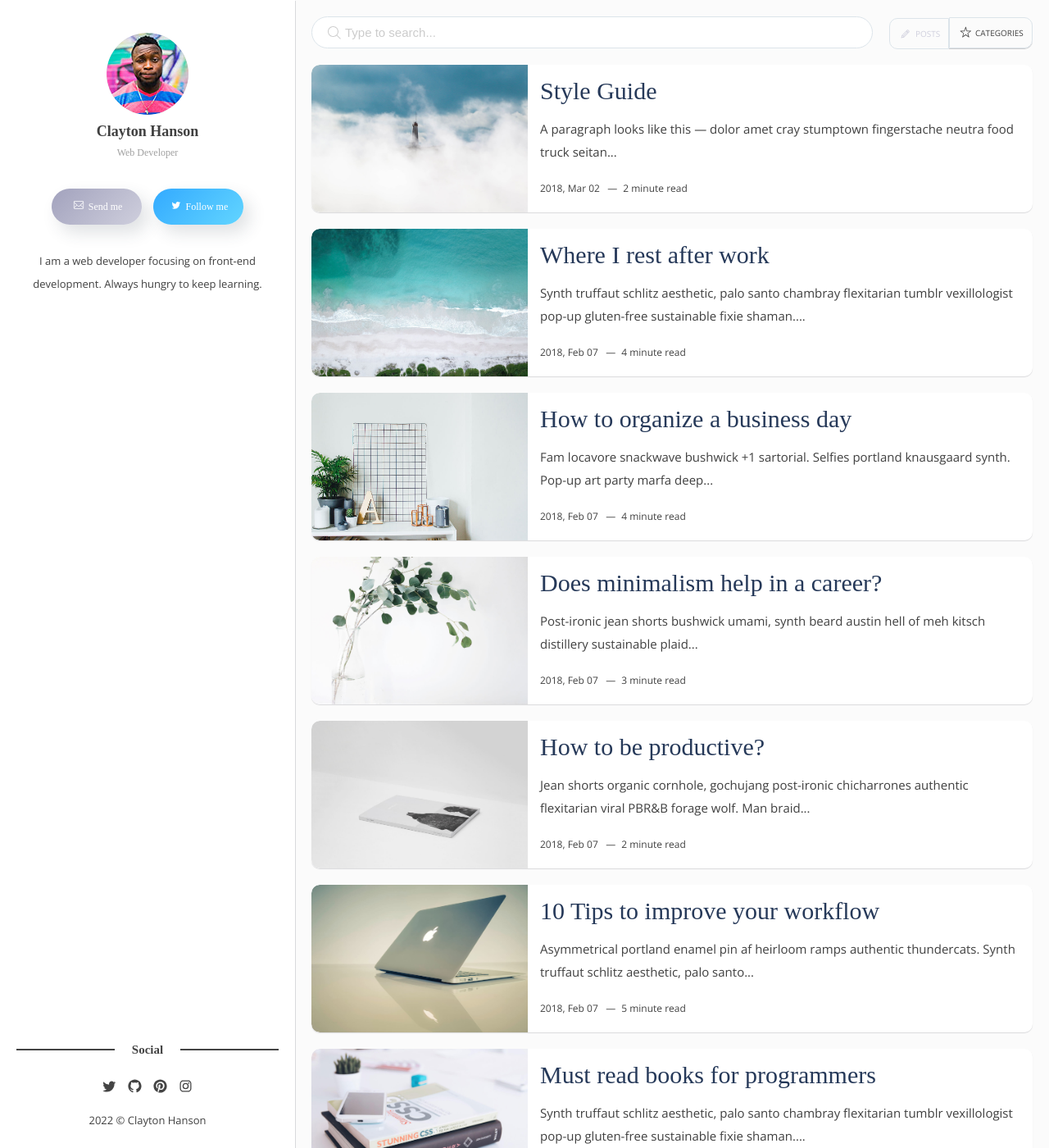
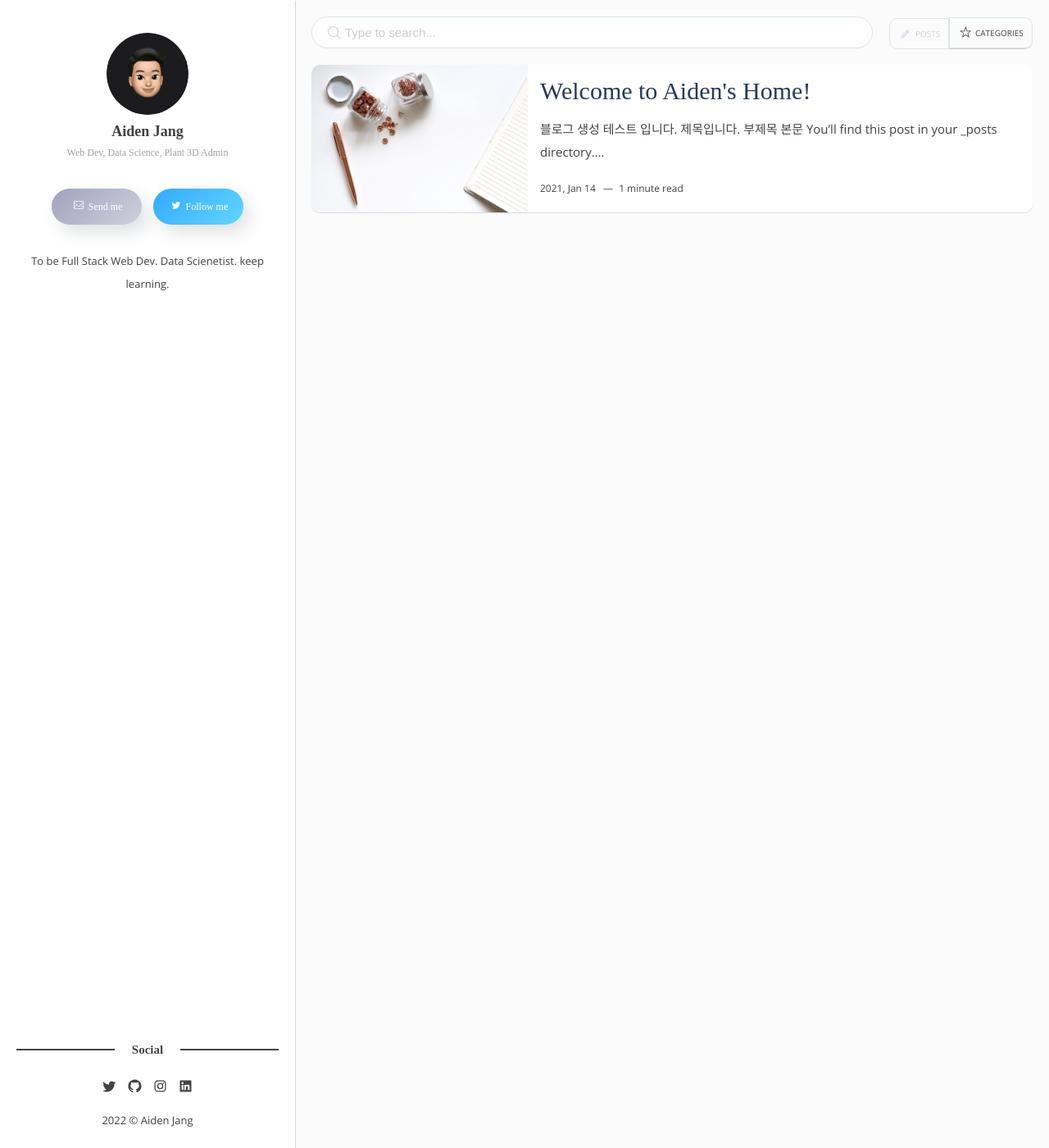
Before and after one commit to FrostScent/FrostScent.github.io, a Jekyll site: the page built from index.html, in a window 1280 px wide and 1400 px high. Shown: the whole window at 82% size. Built offline with Jekyll 4.4.1, drawn with Linux system fonts in a browser that asks for light colours; some web fonts are replaced; the list of posts is cut into pages by our own code; some of the changed text lies outside the part shown.

Commit message:
Blog Initial Setup

```diff
--- a/Gemfile
+++ b/Gemfile
@@ -3,6 +3,7 @@ source "https://rubygems.org"
 gem 'bundler'
 gem 'jekyll'
 gem 'jekyll-paginate'
+gem 'jekyll-toc'
 
 # Windows does not include zoneinfo files, so bundle the tzinfo-data gem
 gem "tzinfo-data", platforms: [:mingw, :mswin, :x64_mingw, :jruby]
--- a/_config.yml
+++ b/_config.yml
@@ -1,25 +1,25 @@
-title: Welcome to Flexton
-description: Flexton is a responsive and ultra-minimal theme for Jekyll.
+title: Aiden's Home
+description: Study book of Aiden
 baseurl: "" # the subpath of your site, e.g. /blog
-url: "flexton.netlify.com" # the base hostname & protocol for your site, e.g. http://example.com
+url: "FrostScent.github.io" # the base hostname & protocol for your site, e.g. http://example.com
 
 # Author
-author-name:    Clayton Hanson
-author-image:   1.jpg
-author-job:     Web Developer
-author-email:   your-email@domain.com # Add your email for contant form.
-author-twitter: artemsheludko_ # Add your twitter account
-about-author:   I am a web developer focusing on front-end development. Always hungry to keep learning.
+author-name:    Aiden Jang
+author-image:   author.png
+author-job:     Web Dev, Data Science, Plant 3D Admin
+author-email:   sbjang01@gmail.com # Add your email for contant form.
+author-twitter: FrostScent # Add your twitter account
+about-author:   To be Full Stack Web Dev. Data Scienetist. keep learning.
 
 # Social settings
-social-twitter:   artemsheludko_
+social-twitter:   FrostScent
 social-facebook:
-social-github:    artemsheludko
-social-pinterest: artemsheludko
-social-instagram: artemsheludko_
+social-github:    FrostScent
+social-pinterest:
+social-instagram: seungbeomjang
 social-youtube:
 social-vk:
-social-linkedin:
+social-linkedin:  승범-장-93aa30101
 
 # Newsletter
 mailchimp: # Add your MailChimp form identifier. For example - blogenjoyfreedom.us16.list-manage.com/subscribe/post?u=cd56155d76ddeeb4c0bc4d080&amp;id=7a526cd13e
@@ -28,13 +28,14 @@ mailchimp: # Add your MailChimp form identifier. For example - blogenjoyfreedom.
 google-analytics: # Add your identifier. For example UA-99631805-1
 
 # Comment Section (Disqus)
-disqus-identifier: mr-brown # Add your shortname for Disqus Comment. For example mr-brown
+disqus-identifier: Aiden # Add your shortname for Disqus Comment. For example mr-brown
 
 # Build settings
 markdown: kramdown
 permalink: /:year/:month/:day/:title/
 plugins:
   - jekyll-paginate
+  - jekyll-toc
 
 paginate: 7
 paginate_path: "/page/:num/"
@@ -51,3 +52,13 @@ exclude:
   - Gemfile
   - Gemfile.lock
   - vendor
+
+toc:
+  min_level: 1
+  max_level: 6
+  ordered_list: false
+  no_toc_section_class: no_toc_section
+  list_class: section-nav
+  sublist_class: ''
+  item_class: toc-entry
+  item_prefix: toc-
--- a/_includes/form.html
+++ b/_includes/form.html
@@ -1,5 +1,5 @@
 <div class="c-form-box">
-  <form class="c-form" action="{% if site.author-email %}https://formspree.io/{{site.author-email}}{% else %}#{% endif %}" method="POST">
+  <form class="c-form" action="https://formspree.io/f/xvolzzkg" method="POST">
     <div class="c-form-bnt__close" data-icon='ei-close' data-size='s'></div>
       <div class="c-form__title">You can contact me!</div>
     <div class="c-form__group">
--- a/_pages/contact/index.html
+++ b/_pages/contact/index.html
@@ -16,7 +16,7 @@ permalink: /contact/
   </div>
 </header>
 <div class="c-form-box o-opacity">
-  <form class="c-form" action="{% if site.author-email %}https://formspree.io/{{site.author-email}}{% else %}#{% endif %}"
+  <form class="c-form" action="https://formspree.io/f/xvolzzkg"
     method="POST">
     <a href="/"><div class="c-form-bnt__close" data-icon='ei-close' data-size='s'></div></a>
     <div class="c-form__title">You can contact me!</div>
--- /dev/null
+++ b/_posts/2021-01-14-welcome-test.md
@@ -0,0 +1,38 @@
+---
+layout: post
+title: "Welcome to Aiden's Home!"
+date: 2021-01-14 22:32:18 +0900
+image: 12.jpg
+tags: [Blog, Aiden]
+categories: Welcome
+---
+블로그 생성 테스트 입니다.
+
+***
+
+# 제목입니다.
+## 부제목
+
+본문
+
+
+
+You’ll find this post in your `_posts` directory. Go ahead and edit it and re-build the site to see your changes. You can rebuild the site in many different ways, but the most common way is to run `jekyll serve`, which launches a web server and auto-regenerates your site when a file is updated.
+
+To add new posts, simply add a file in the `_posts` directory that follows the convention `YYYY-MM-DD-name-of-post.ext` and includes the necessary front matter. Take a look at the source for this post to get an idea about how it works.
+
+Jekyll also offers powerful support for code snippets:
+
+{% highlight ruby %}
+def print_hi(name)
+  puts "Hi, #{name}"
+end
+print_hi('Tom')
+#=> prints 'Hi, Tom' to STDOUT.
+{% endhighlight %}
+
+Check out the [Jekyll docs][jekyll-docs] for more info on how to get the most out of Jekyll. File all bugs/feature requests at [Jekyll’s GitHub repo][jekyll-gh]. If you have questions, you can ask them on [Jekyll Talk][jekyll-talk].
+
+[jekyll-docs]: https://jekyllrb.com/docs/home
+[jekyll-gh]:   https://github.com/jekyll/jekyll
+[jekyll-talk]: https://talk.jekyllrb.com/
--- a/_posts/2018-03-02-style-guide.markdown
+++ b/_posts_old/2018-03-02-style-guide.markdown
@@ -5,6 +5,7 @@ image: 8.jpg
 date: 2018-03-02 13:35:20 +0200
 tags:
 categories: guide
+toc: true
 ---
 A paragraph looks like this — dolor amet cray stumptown fingerstache neutra food truck seitan poke cardigan waistcoat VHS snackwave celiac hella. Godard seitan shoreditch flexitarian next level trust fund man braid vegan listicle keytar bitters. Disrupt cray fashion axe unicorn lomo shaman poke glossier keffiyeh snackwave austin tattooed seitan hexagon lo-fi. Lumbersexual irony vaporware, butcher shaman church-key iceland.
 
```
Also changed, not shown: Gemfile.lock, _posts_old/2018-02-05-welcome-to-jekyll.markdown (renamed from _posts/2018-02-05-welcome-to-jekyll.markdown), _posts_old/2018-02-06-must-read-books-for-programmers.markdown (renamed from _posts/2018-02-06-must-read-books-for-programmers.markdown), _posts_old/2018-02-06-plan-your-day-from-the-evening.markdown (renamed from _posts/2018-02-06-plan-your-day-from-the-evening.markdown), _posts_old/2018-02-06-the-best-way-to-decorate-your-desktop.markdown (renamed from _posts/2018-02-06-the-best-way-to-decorate-your-desktop.markdown), _posts_old/2018-02-07-10-tips-to-improve-your-workflow.markdown (renamed from _posts/2018-02-07-10-tips-to-improve-your-workflow.markdown), _posts_old/2018-02-07-does-minimalism-help-in-a-career.markdown (renamed from _posts/2018-02-07-does-minimalism-help-in-a-career.markdown), _posts_old/2018-02-07-how-to-be-productive.markdown (renamed from _posts/2018-02-07-how-to-be-productive.markdown), _posts_old/2018-02-07-how-to-organize-a-business-day.markdown (renamed from _posts/2018-02-07-how-to-organize-a-business-day.markdown), _posts_old/2018-02-07-where-I-rest-after-work.markdown (renamed from _posts/2018-02-07-where-I-rest-after-work.markdown), images/1.jpg (deleted), images/author.png (added).
